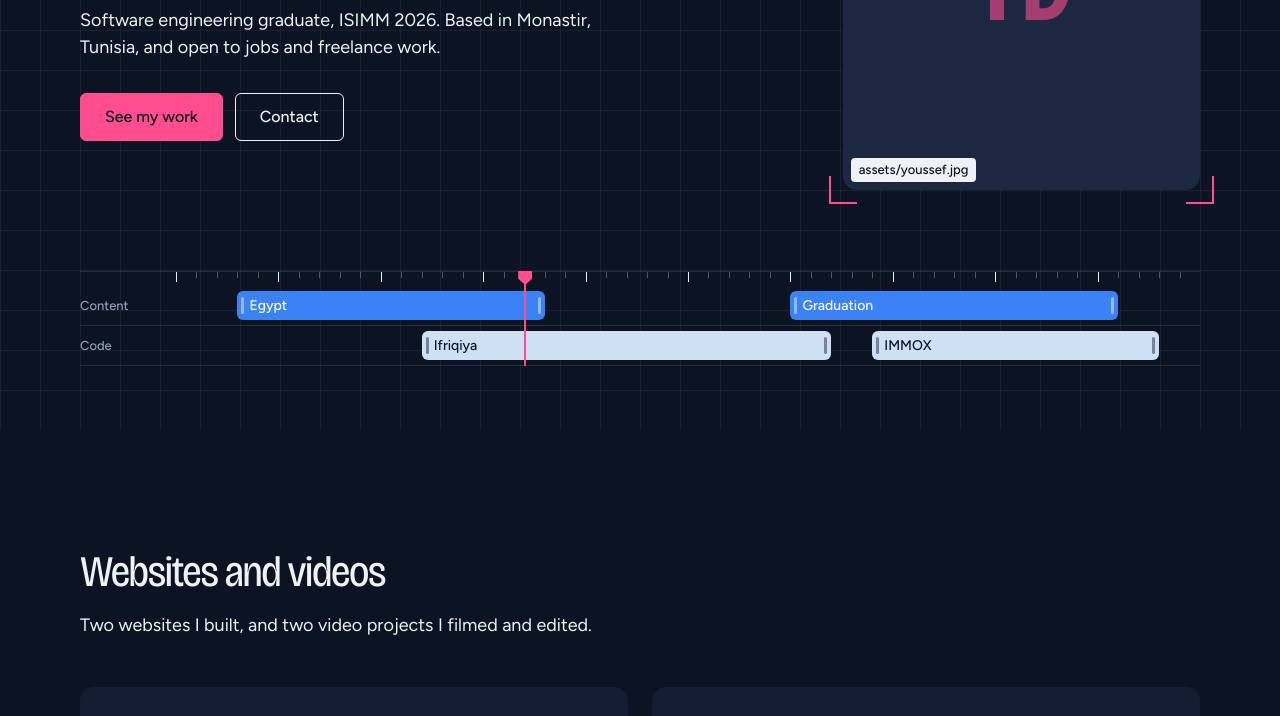
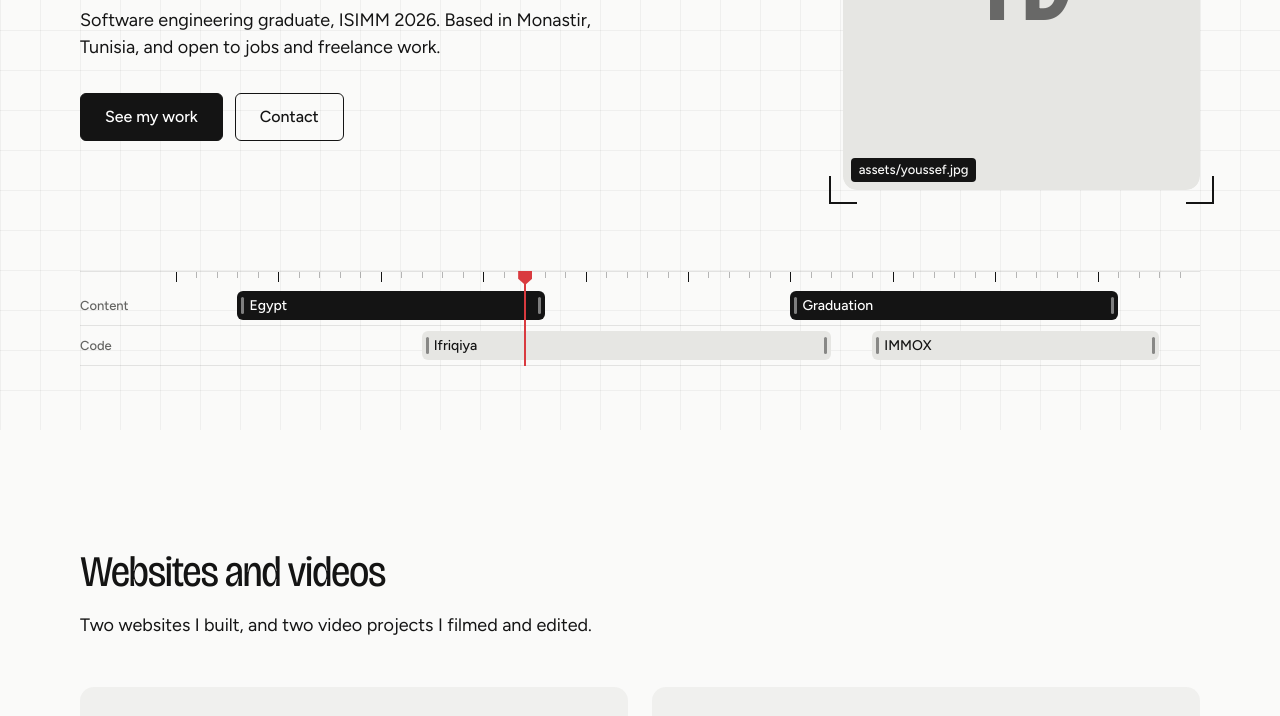
Before and after one commit to Youssef-Doraii/Youssef-Dorai-Resume, a plain HTML site: page index.html in a window 1280 px wide. Shown: the part 370-1086 px from the top of the page. Drawn offline with nearby package versions, Linux system fonts and the light colour scheme.

Commit message:
Switch to a light, quiet palette
White page, near-black ink, grey details and one touch of recording red
on the REC dot, the playhead and the email underline. The grid and the
cursor trail go soft grey. Earlier themes stay available via data-theme.

Co-Authored-By: Claude Opus 5.5 <noreply@anthropic.com>
Claude-Session: https://claude.ai/code/session_01U7GUgJqeNueU53po6DrJ6z

```diff
--- a/index.html
+++ b/index.html
@@ -7,7 +7,7 @@
   <meta name="description" content="Youssef Dorai makes social media videos and builds websites in Monastir, Tunisia. See an AI trip planner, a real estate site and reels with 100K+ views.">
   <meta name="page-type" content="service">
   <meta name="site-kind" content="other">
-  <meta name="theme-color" content="#0C1322">
+  <meta name="theme-color" content="#FAFAF9">
   <link rel="canonical" href="https://youssef-doraii.github.io/Youssef-Dorai-Resume/">
   <link rel="icon" href="favicon.svg" type="image/svg+xml">
 
@@ -45,7 +45,7 @@
 <body>
 <canvas class="bg-canvas" aria-hidden="true"></canvas>
 <!--
-  Kind: service (a person who is hired). Colour: three themes in styles.css (night is the default; data-theme="banner" or "film" on <html> switches).
+  Kind: service (a person who is hired). Colour: "gallery" (light, quiet) by default; other themes in styles.css via data-theme on <html>.
   Type: Bricolage Grotesque (display) + Figtree (text). Hero: split with an edit timeline.
   Rhythm: one dark band (the contact close). Moment: the email underline draws once.
 
--- a/main.js
+++ b/main.js
@@ -135,8 +135,8 @@
       const cs = getComputedStyle(root);
       colours = {
         grid: cs.getPropertyValue('--grid').trim(),
-        a: cs.getPropertyValue('--accent').trim(),
-        b: cs.getPropertyValue('--clip-a').trim()
+        a: (cs.getPropertyValue('--trail') || cs.getPropertyValue('--accent')).trim(),
+        b: (cs.getPropertyValue('--trail-2') || cs.getPropertyValue('--clip-a')).trim()
       };
     };
     const size = () => {
@@ -220,7 +220,7 @@
 
   /* ---------- theme from the URL, for comparing: ?theme=banner or ?theme=film ---------- */
   const t = new URLSearchParams(location.search).get('theme');
-  if (t && /^(night|banner|film)$/.test(t)) {
-    if (t === 'night') root.removeAttribute('data-theme'); else root.dataset.theme = t;
+  if (t && /^(gallery|night|banner|film)$/.test(t)) {
+    if (t === 'gallery') root.removeAttribute('data-theme'); else root.dataset.theme = t;
   }
 })();
--- a/styles.css
+++ b/styles.css
@@ -1,7 +1,19 @@
 /* Youssef Dorai, portfolio. One page, one system. */
 
 :root {
-  /* colour: three themes, picked on <html data-theme>. Default: night. */
+  /* colour: "gallery", light and quiet. White page, near-black ink, grey details,
+     one touch of recording red. Other themes live below on <html data-theme>. */
+  --bg: #FAFAF9; --panel: #F0F0EE; --standin: #E6E6E3; --frame: #FFFFFF;
+  --text: #141414; --muted: #646462;
+  --accent: #141414; --accent-ink: #FFFFFF; --accent-hover: #3A3A3A;
+  --rec: #D93A3F;
+  --line: rgba(20, 20, 20, .1); --grid: rgba(20, 20, 20, .045);
+  --trail: #CFCFCB; --trail-2: #E2B8B9;
+  --clip-a: #141414; --clip-a-ink: #FFFFFF; --clip-b: #E6E6E3; --clip-b-ink: #141414;
+  --close-bg: #141414; --close-text: #FAFAF9; --close-muted: #9C9C99; --close-line: rgba(250, 250, 249, .16); --close-accent: #D93A3F;
+}
+[data-theme="night"] {
+  --trail: var(--accent); --trail-2: var(--clip-a); --rec: var(--accent);
   --bg: #0C1322; --panel: #141E33; --standin: #1C2840; --frame: #1A2540;
   --text: #EEF1F6; --muted: #93A0B6;
   --accent: #FF4D8D; --accent-ink: #0C1322; --accent-hover: #FF6FA3;
@@ -10,6 +22,7 @@
   --close-bg: #FF4D8D; --close-text: #0C1322; --close-muted: #3B1426; --close-line: rgba(12, 19, 34, .22); --close-accent: #0C1322;
 }
 [data-theme="banner"] {
+  --trail: var(--accent); --trail-2: var(--clip-a); --rec: var(--accent);
   --bg: #F5F2EA; --panel: #EAE4D6; --standin: #DDD5C3; --frame: #FBF9F4;
   --text: #0B2A48; --muted: #4B5E73;
   --accent: #C2305C; --accent-ink: #FFFFFF; --accent-hover: #A72750;
@@ -18,6 +31,7 @@
   --close-bg: #0B2A48; --close-text: #F5F2EA; --close-muted: #A9B7C6; --close-line: rgba(245, 242, 234, .18); --close-accent: #E85A8A;
 }
 [data-theme="film"] {
+  --trail: var(--accent); --trail-2: var(--clip-a); --rec: var(--accent);
   --bg: #F2EDE4; --panel: #E7E0D3; --standin: #D9D0BF; --frame: #FAF7F1;
   --text: #151515; --muted: #5C5750;
   --accent: #FF5A1F; --accent-ink: #151515; --accent-hover: #FF7A47;
@@ -256,13 +270,13 @@ a.is-todo-hidden { display: none !important; }
 .timeline__playhead {
   position: absolute; top: 0; bottom: 0; width: 2px;
   left: calc(var(--label) + (100% - var(--label)) * var(--ph) / 100);
-  background: var(--accent);
+  background: var(--rec, var(--accent));
   transition: left .45s var(--ease-move);
   pointer-events: none;
 }
 .timeline__playhead::before { /* the playhead's cap */
   content: ""; position: absolute; top: -1px; left: -6px;
-  width: 14px; height: 14px; background: var(--accent);
+  width: 14px; height: 14px; background: var(--rec, var(--accent));
   clip-path: polygon(0 0, 100% 0, 100% 55%, 50% 100%, 0 55%);
 }
 .timeline.is-entering .timeline__playhead { transition: left 1.4s var(--ease-out) .35s; }
@@ -476,6 +490,6 @@ main, .closing { position: relative; z-index: 1; }
   font: 500 13px/1 var(--f-text); color: var(--muted);
   font-variant-numeric: tabular-nums; letter-spacing: .02em;
 }
-.rec__dot { width: 8px; height: 8px; border-radius: 50%; background: var(--accent); }
+.rec__dot { width: 8px; height: 8px; border-radius: 50%; background: var(--rec, var(--accent)); }
 .rec__tc { color: var(--text); min-width: 11ch; }
 @media (max-width: 760px) { .rec { display: none; } }
```
Also changed, not shown: assets/share.jpg, favicon.svg.
